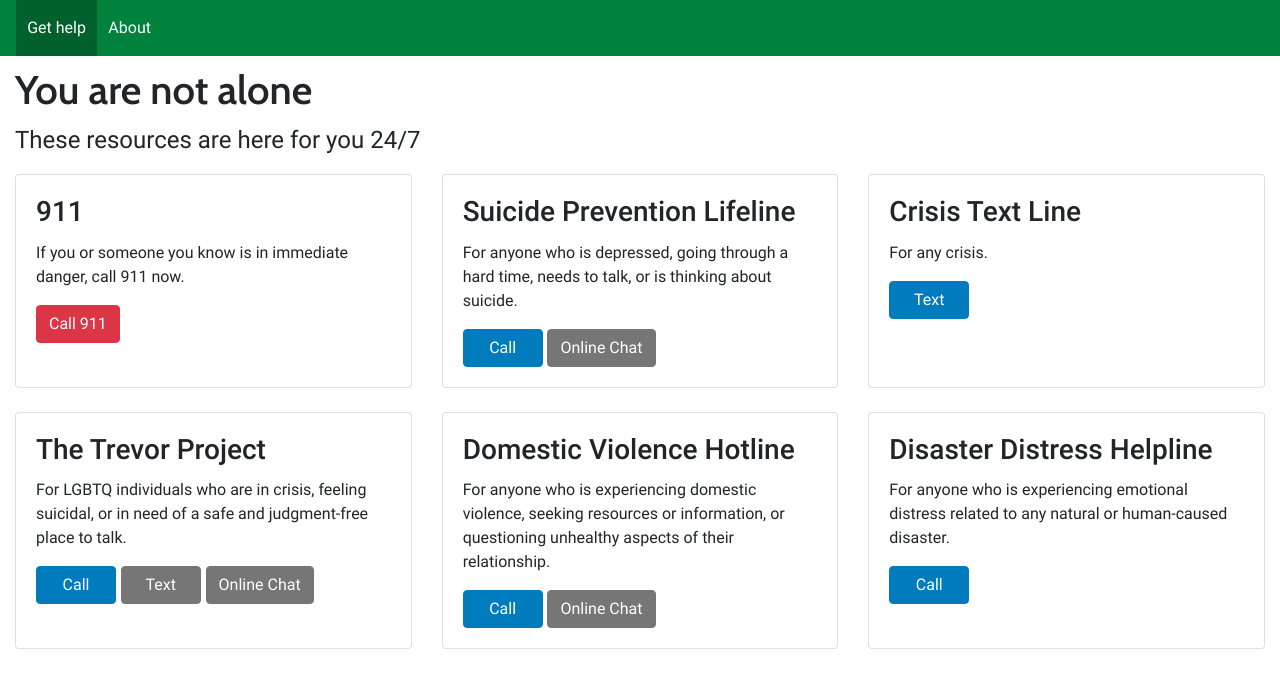
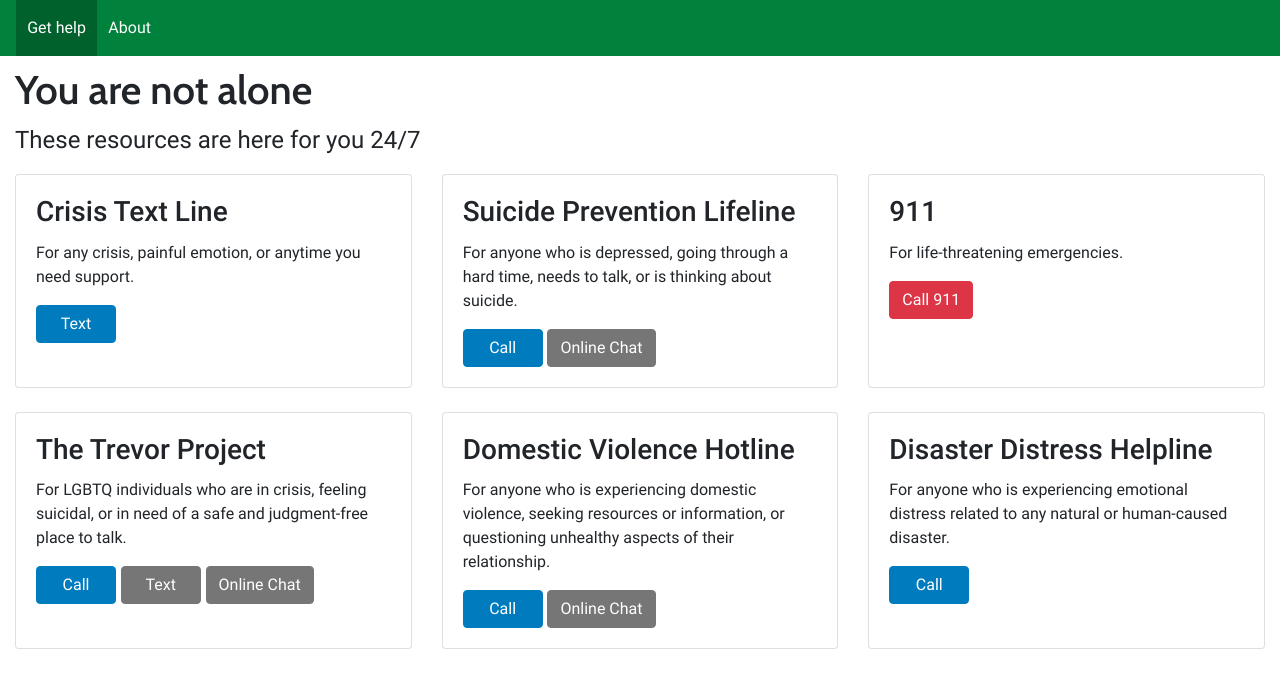
Before and after one commit to fossabot/vom-website, a Nuxt app: page / in a window 1280 px wide. Shown: the top 688 px of the page. Built offline with nearby package versions, Linux system fonts and the light colour scheme.

Commit message:
Update resources on homepage (#31)

```diff
--- a/pages/index.vue
+++ b/pages/index.vue
@@ -30,14 +30,14 @@
       description: 'Mental health resources, here for you 24/7.',
       resources: [
         {
-          title: '911',
+          title: 'Crisis Text Line',
           description:
-            'If you or someone you know is in immediate danger, call 911 now.',
+            'For any crisis, painful emotion, or anytime you need support.',
           buttons: [
             {
-              href: 'tel:911',
-              style: 'danger',
-              text: 'Call 911',
+              href: 'sms:741741?&body=HOME',
+              style: 'primary',
+              text: 'Text',
             },
           ],
         },
@@ -59,13 +59,13 @@
           ],
         },
         {
-          title: 'Crisis Text Line',
-          description: 'For any crisis.',
+          title: '911',
+          description: 'For life-threatening emergencies.',
           buttons: [
             {
-              href: 'sms:741741?&body=HOME',
-              style: 'primary',
-              text: 'Text',
+              href: 'tel:911',
+              style: 'danger',
+              text: 'Call 911',
             },
           ],
         },
```
